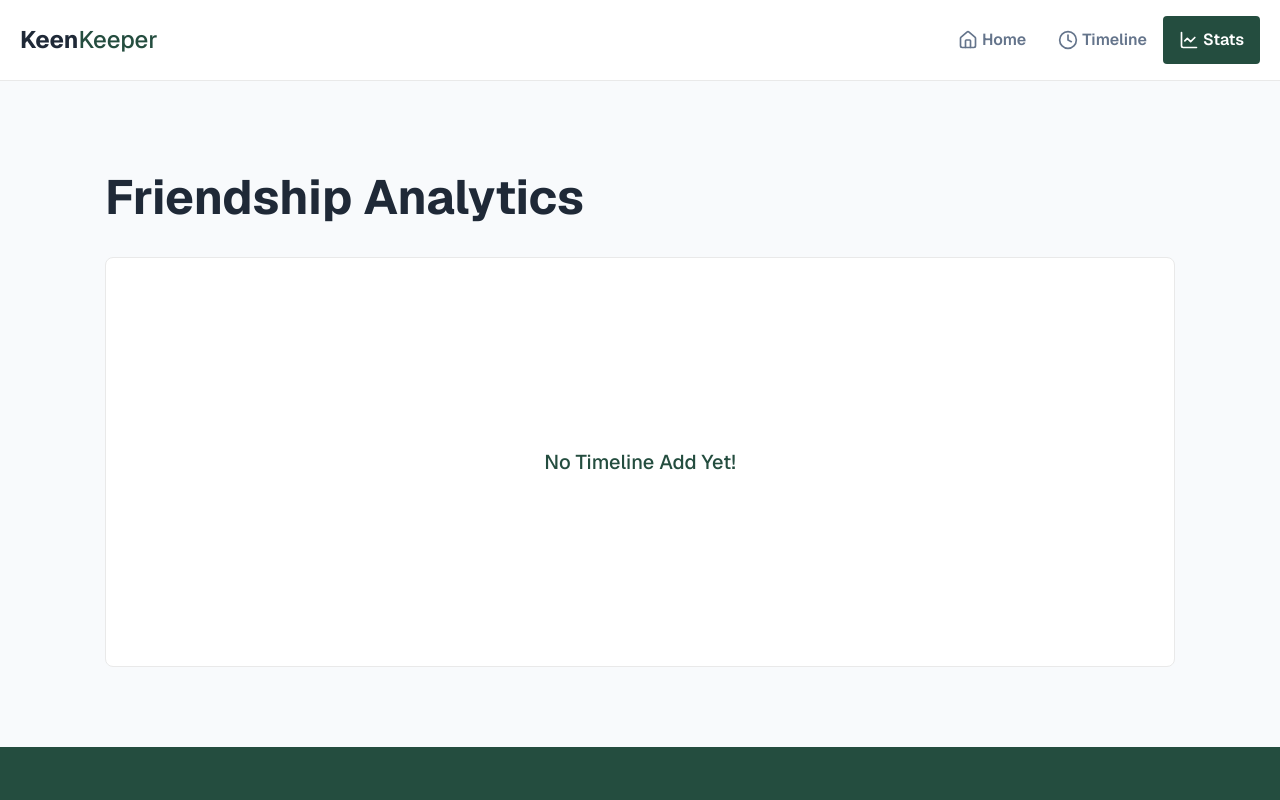
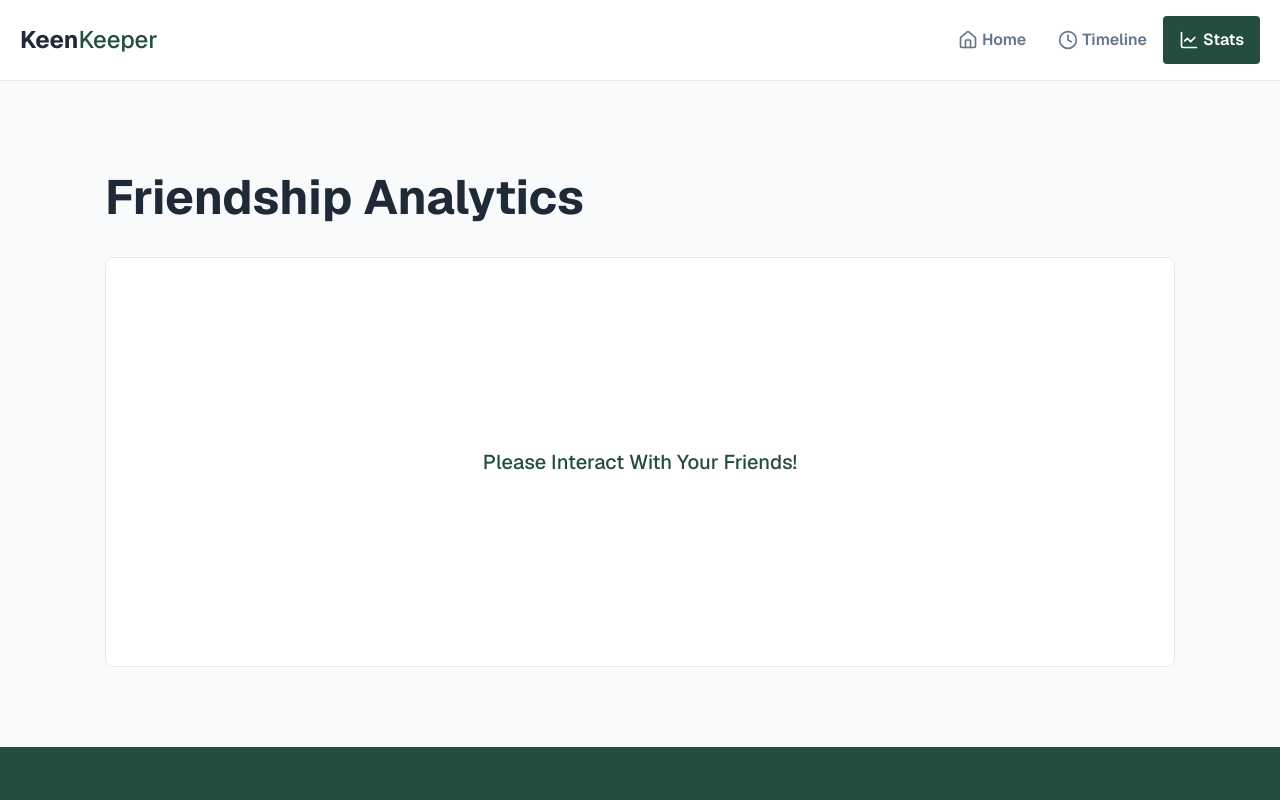
Before and after one commit to quantumrahman/keen-keeper, a React (Vite) app: page /stats in a window 1280 px wide. Shown: the top 800 px of the page. Built offline with nearby package versions, Linux system fonts and the light colour scheme.

Commit message:
refactor: change message text vibe

```diff
--- a/src/pages/StatsPage/StatsPage.jsx
+++ b/src/pages/StatsPage/StatsPage.jsx
@@ -14,7 +14,7 @@ const StatsPage = () => {
                     <div className='w-full min-h-[410px] bg-white border border-[#E9E9E9] rounded-lg flex items-center justify-center flex-col gap-2 py-5 px-5 lg:px-8 lg:py-8'>
                         {
                             timeline.length === 0
-                            ? <h3 className='font-geist text-lg font-medium text-[#244D3F] md:text-xl'>No Timeline Add Yet!</h3>
+                            ? <h3 className='font-geist text-lg font-medium text-[#244D3F] md:text-xl'>Please Interact With Your Friends!</h3>
                             :
                             <>
                                 <div className='w-full text-left mb-3 md:mb-6'>
```
